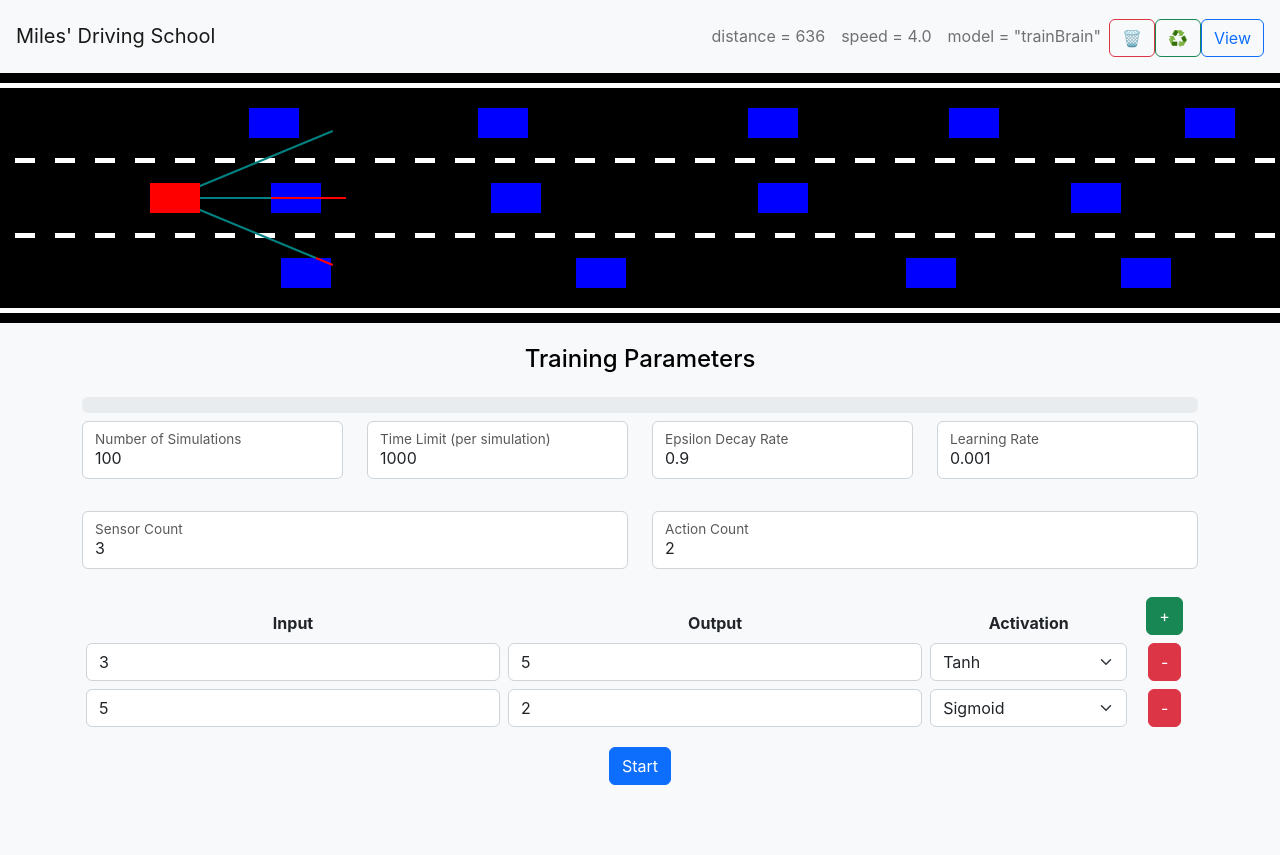
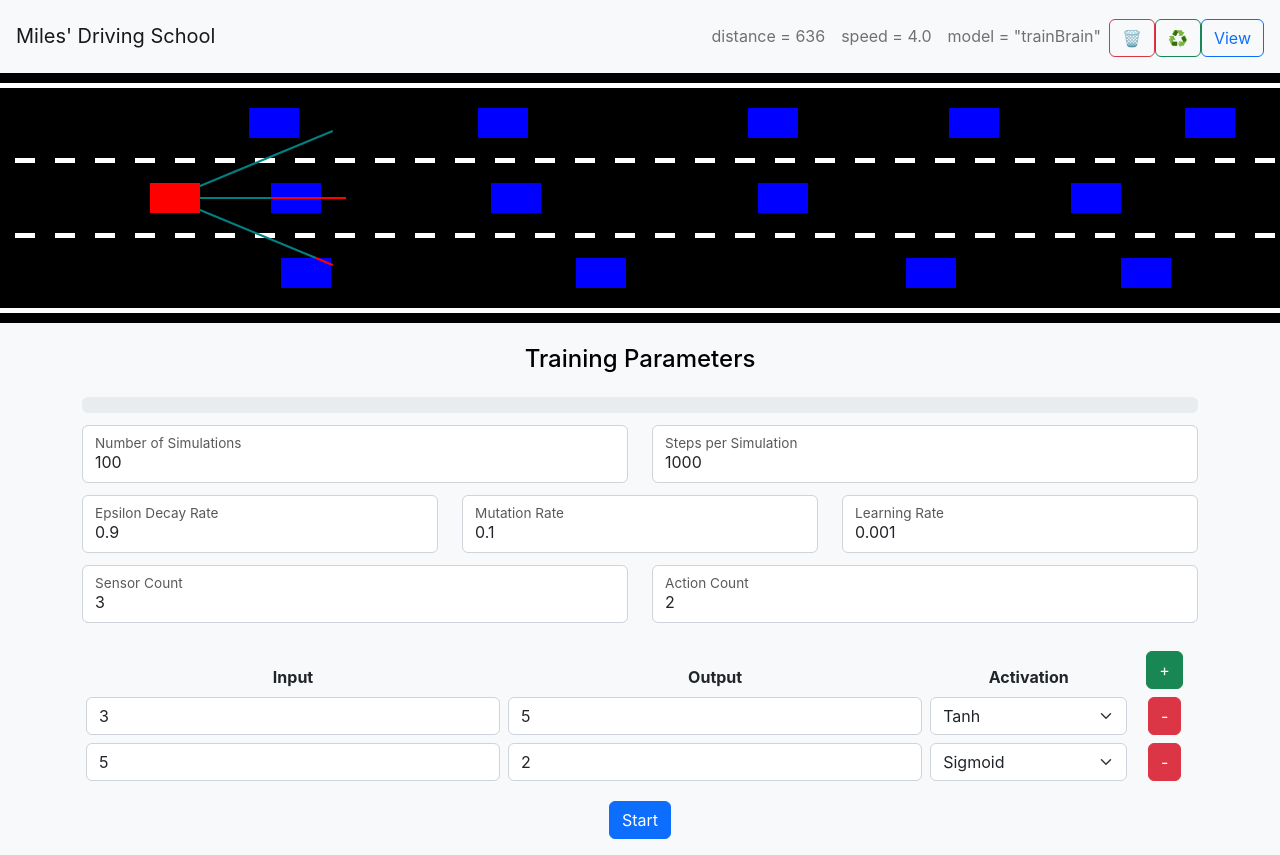
Before and after one commit to jedwards1230/cars, a React (Create React App) app: page / in a window 1280 px wide. Both pictures are taken after a click on the button "Train". Before the commit the page ends 801 px from the top, so only its background shows below. Built offline with nearby package versions, Linux system fonts and the light colour scheme.

Commit message:
added input for mutation rate

```diff
--- a/src/components/trainConfigForm.js
+++ b/src/components/trainConfigForm.js
@@ -7,6 +7,7 @@ const TrainConfigForm = props => {
     const [numEpisodes, setNumEpisodes] = useState(100);
     const [numSteps, setNumSteps] = useState(1000);
     const [epsilonDecay, setEpsilonDecay] = useState(props.modelConfig.epsilonDecay);
+    const [mutationRate, setMutationRate] = useState(props.modelConfig.mutationRate);
     const [learningRate, setLearningRate] = useState(props.modelConfig.lr);
     const [sensorCount, setSensorCount] = useState(props.modelConfig.sensorCount);
     const [actionCount, setActionCount] = useState(props.modelConfig.actionCount);
@@ -19,6 +20,7 @@ const TrainConfigForm = props => {
             numEpisodes: numEpisodes,
             numSteps: numSteps,
             epsilonDecay: epsilonDecay,
+            mutationRate: mutationRate,
             learningRate: learningRate,
             sensorCount: sensorCount,
             actionCount: actionCount,
@@ -63,7 +65,7 @@ const TrainConfigForm = props => {
                 <h4 className="p-3">Training Parameters</h4>
                 <ProgressBar now={episodeCounter} max={numEpisodes} />
                 <Form>
-                    <Row className="py-2 mb-3">
+                    <Row className="py-2 my-1">
                         <Col>
                             <div className="form-floating">
                                 <input
@@ -81,9 +83,11 @@ const TrainConfigForm = props => {
                                     className="form-control"
                                     defaultValue={numSteps}
                                     onChange={e => setNumSteps(parseInt(e.target.value))}></input>
-                                <label htmlFor="timeLimitInput">Time Limit (per simulation)</label>
+                                <label htmlFor="timeLimitInput">Steps per Simulation</label>
                             </div>
                         </Col>
+                    </Row>
+                    <Row className="my-1">
                         <Col>
                             <div className="form-floating">
                                 <input
@@ -92,6 +96,16 @@ const TrainConfigForm = props => {
                                     defaultValue={epsilonDecay}
                                     onChange={e => setEpsilonDecay(parseFloat(e.target.value))}></input>
                                 <label htmlFor="epsilonDecayInput">Epsilon Decay Rate</label>
+                            </div>
+                        </Col>
+                        <Col>
+                            <div className="form-floating">
+                                <input
+                                    type="text"
+                                    className="form-control"
+                                    defaultValue={mutationRate}
+                                    onChange={e => setMutationRate(parseFloat(e.target.value))}></input>
+                                <label htmlFor="mutationRateInput">Mutation Rate</label>
                             </div>
                         </Col>
                         <Col>
--- a/src/index.js
+++ b/src/index.js
@@ -70,6 +70,7 @@ function beginTrain(config) {
 
 	modelConfig.learningRate = config.learningRate;
 	modelConfig.epsilonDecay = config.epsilonDecay;
+	modelConfig.mutationRate = config.mutationRate;
 	modelConfig.layers = config.layers;
 	modelConfig.sensorCount = config.sensorCount;
 	modelConfig.actionCount = config.actionCount;
@@ -104,11 +105,7 @@ async function episodeLoop() {
 	};
 
 	// mutate the weights slightly to help with diversity
-	// this currently changes values halfway to the max episode count
-	let mutateBrain = episodeCounter < numEpisodes / 2 ? 0.1 : 0.01;
-	// (sike)
-	mutateBrain = 0.01;
-	model.brain.mutate(mutateBrain);
+	model.brain.mutate(modelConfig.mutationRate);
 
 	// collect episode info for training run
 	info = await train(model, env, numSteps);
--- a/src/network/config.js
+++ b/src/network/config.js
@@ -33,6 +33,7 @@ export class ModelConfig {
         this.alias = config.alias;
         this.lr = config.lr;
         this.epsilonDecay = config.epsilonDecay;
+        this.mutationRate = config.mutationRate;
         this.sensorCount = config.sensorCount;
         this.actionCount = config.actionCount;
         this.layers = config.layers;
@@ -58,6 +59,7 @@ const defaultTrainBrain = {
     "alias": "fsd",
     "lr": 0.001,
     "epsilonDecay": 0.9,
+    "mutationRate": 0.1,
     "sensorCount": 3,
     "actionCount": 2,
     "layers": [
@@ -82,6 +84,7 @@ const defaultForwardBrain = {
     "alias": "forward",
     "lr": 0.001,
     "epsilonDecay": 0.99,
+    "mutationRate": 0.1,
     "sensorCount": 3,
     "actionCount": 2,
     "layers": [
```
Also changed, not shown: 1 other file (tests, documents, lock files or other folders).
